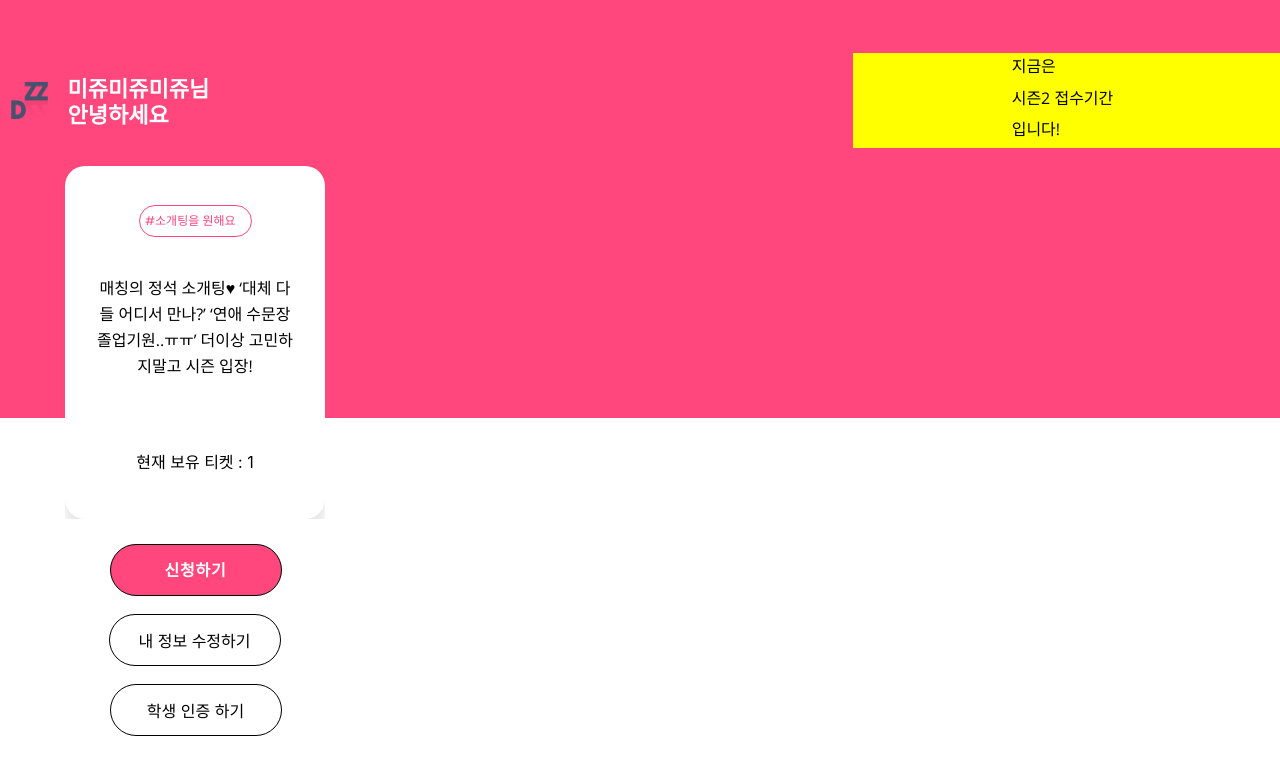
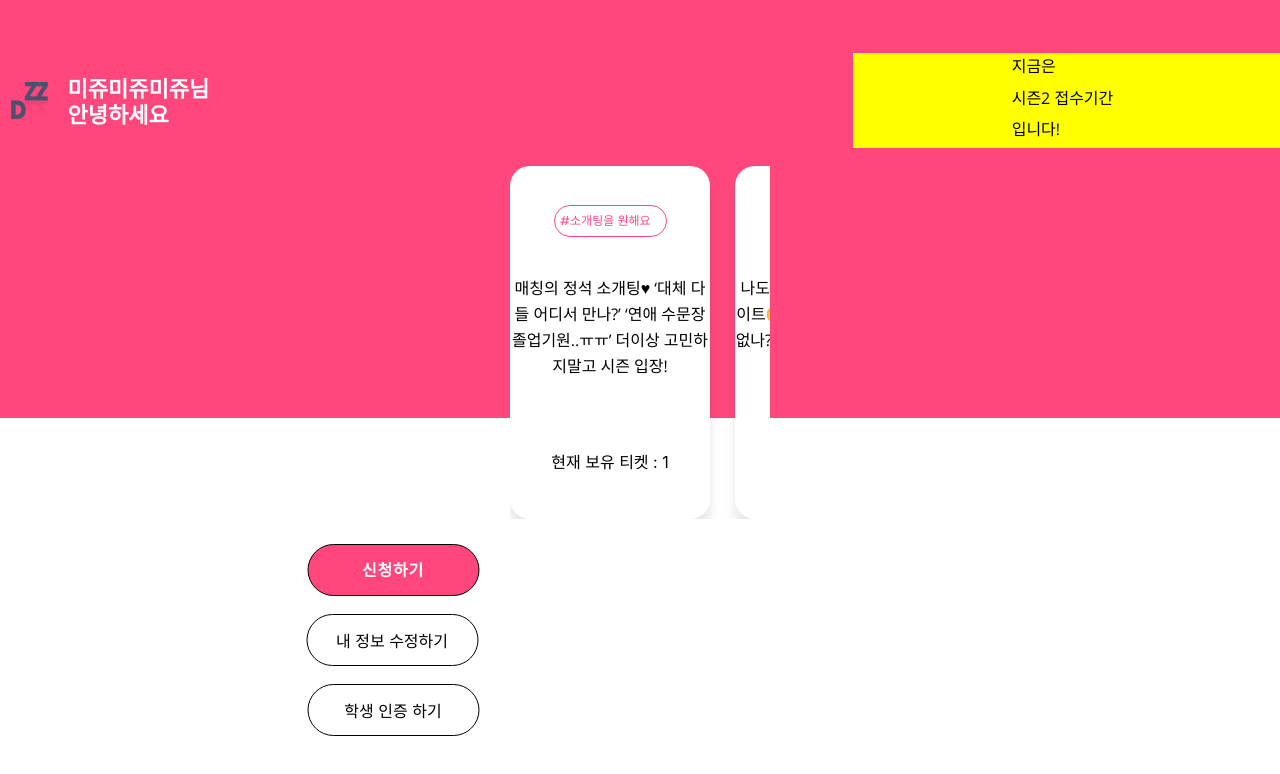
Before and after one commit to Five-Years/DZZDZZ_New_Web, a React (Create React App) app: page / in a window 1280 px wide. Shown: the top 774 px of the page. Built offline with nearby package versions, Linux system fonts and the light colour scheme.

Commit message:
해상도별 정렬 문제 수정

```diff
--- a/src/Home.js
+++ b/src/Home.js
@@ -101,10 +101,8 @@ function Home() {
 export default Home;
 
 const MobileContainer = styled.div`
-  width: 100%;
-  height: 100%;
-  min-width: 390px;
-  min-height: 746px;
+  width: 100vw;
+  height: 100vh;
   background-color: white;
 `;
 
@@ -134,8 +132,9 @@ const Frame6952 = styled.div`
   position: absolute;
   width: 393px;
   height: 210px;
-  left: -1px;
+  transform: translate(50%,0);
   top: 535px;
+
 `;
 
 const CardFrame6936 = styled.div`
@@ -254,13 +253,14 @@ const Ticket = styled.div`
 
 const CardContainer = styled.div`
   position: absolute;
-  display: flexbox;
+  display: flex;
   flex-direction: row;
   width: 260px;
   height: 353px;
-  left: 65px;
+  left: 50%;
+  gap: 25px;
+  transform: translate(-50%, 0%);
   top: 166px;
-  gap: 25px;
   overflow-x: scroll;
 `;
 
--- a/src/Matching.js
+++ b/src/Matching.js
@@ -163,6 +163,7 @@ const Frame6935 = styled.div`
 
   width: 260px;
   height: 228px;
+
 `;
 
 const Frame6945 = styled.div`
@@ -212,7 +213,8 @@ const Frame6885 = styled.div`
   position: absolute;
   width: 390px;
   height: 50px;
-  bottom: 168px;
+  bottom: 20%;
+
 
   > text {
     width: 127px;
--- a/src/Matching2.js
+++ b/src/Matching2.js
@@ -72,10 +72,8 @@ export default Matching2;
 
 const MatchingContainer = styled.div`
   position: relative;
-  width: 100%;
-  height: 100%;
-  min-width: 390px;
-  min-height: 844px;
+  width: 100vw;
+  height: 100vh;
 
   /* white */
 
@@ -90,7 +88,7 @@ const Frame6933Content = styled.div`
   //padding: 9px 10px 9px 30px;
   gap: 4px;
 
-  width: 195px;
+  width: 100%;
   height: 100px;
 `;
 
@@ -213,11 +211,12 @@ const Frame6941 = styled.div`
 const Frame6942 = styled.div`
   display: flex;
   flex-direction: row;
-  align-items: flex-start;
+  align-items: center;
+  justify-content: center;
   padding: 0px;
 
   position: absolute;
-  width: 390px;
+  width: 100%;
   height: 100px;
   left: 0px;
   top: 572px;
@@ -242,7 +241,7 @@ const Frame6944 = styled.div`
   gap: 10px;
 
   position: absolute;
-  width: 390px;
+  width: 100%;
   height: 58px;
   left: 0px;
   top: 750px;
@@ -291,12 +290,11 @@ const Content = styled.div`
 
   display: flex;
   flex-direction: row;
-  justify-content: center;
+  justify-content: space-between;
   align-items: center;
   padding: 0px;
-
   position: absolute;
-  width: 390px;
+  width: 100%;
   height: 48px;
   left: 0px;
   top: 46px;
@@ -357,7 +355,8 @@ const Frame68872 = styled.div`
   position: absolute;
   width: 390px;
   height: 22px;
-  left: 3px;
+  left: 50%;
+  transform : translate(-50%,0);
   top: 530px;
 
   > img {
```
